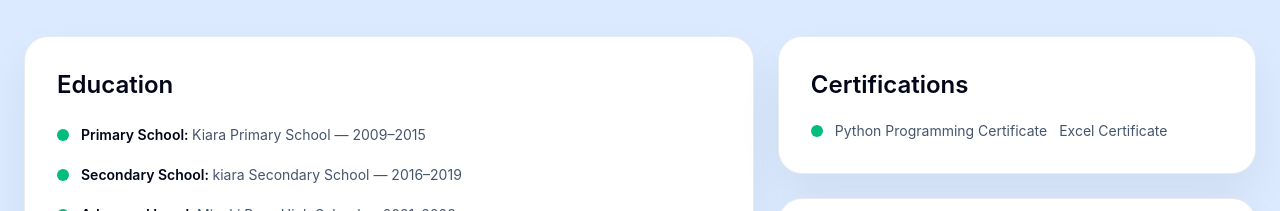
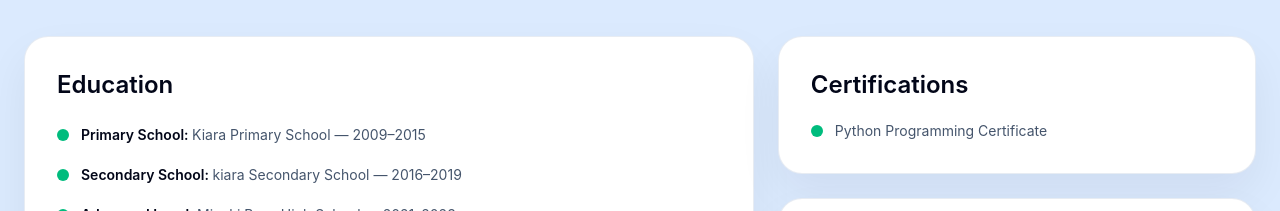
Before and after one commit to muhindi001/portfolio_web, a React (Vite) app in the folder frontend/: page / in a window 1280 px wide. Shown: the part 2425-2636 px from the top of the page. Built offline with nearby package versions, Linux system fonts and the light colour scheme; no server answers.

Commit message:
qualification change

```diff
--- a/frontend/src/App.jsx
+++ b/frontend/src/App.jsx
@@ -448,7 +448,7 @@ function App() {
                   <div className="flex items-start gap-3">
                     <span className="mt-1 h-3 w-3 rounded-full bg-emerald-500"></span>
                     <p className="text-sm">Python Programming Certificate</p>
-                    <p className="text-sm">Excel Certificate</p>
+                    {/* <p className="text-sm">Excel Certificate</p> */}
                   </div>
                 </div>
               </article>
```
